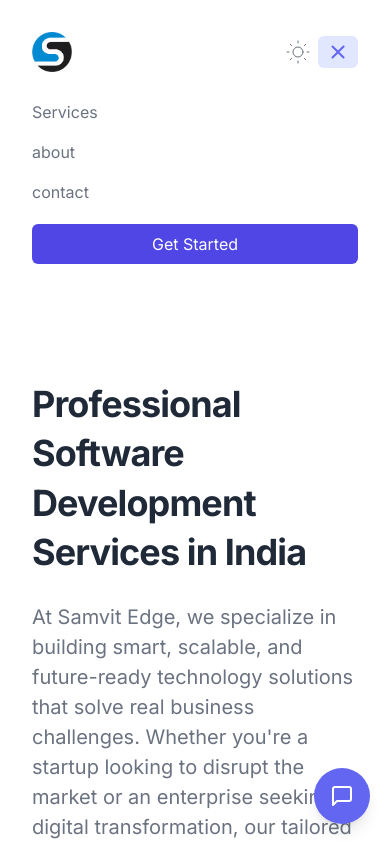
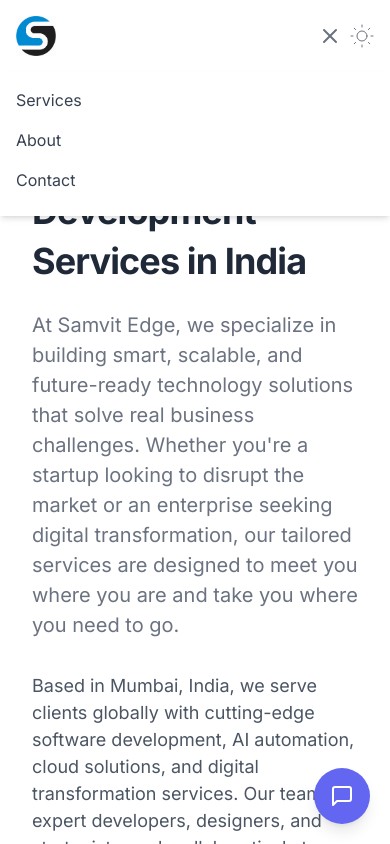
Before and after one commit to samvitedge/portfolio, a Next.js app: page /services in a window 390 px wide. Both pictures are taken after a click on the button 338 px from the left and 51 px from the top of the page. Shown: the top 844 px of the page. Built offline with nearby package versions, Linux system fonts and the light colour scheme.

Commit message:
fixed navbar

```diff
--- a/src/app/layout.tsx
+++ b/src/app/layout.tsx
@@ -25,7 +25,7 @@
       <body className={inter.className}>
         <ThemeProvider attribute="class">
           <Navbar />
-          <div>{children}</div>
+          <div className="pt-6" >{children}</div>
           <Footer />
           <PopupWidget />
         </ThemeProvider>
--- a/src/components/Benefits.tsx
+++ b/src/components/Benefits.tsx
@@ -19,7 +19,7 @@
 export const Benefits = (props: Readonly<BenefitsProps>) => {
   const { data } = props;
   return (
-      <Container className="flex flex-wrap mb-20 lg:gap-10 lg:flex-nowrap ">
+      <div className="flex flex-wrap mb-20 lg:gap-10 lg:flex-nowrap ">
         <div
           className={`flex items-center justify-center w-full lg:w-1/2 ${
             props.imgPos === "right" ? "lg:order-1" : ""
@@ -61,7 +61,7 @@
             </div>
           </div>
         </div>
-      </Container>
+      </div>
   );
 };
 
--- a/src/components/Cta.tsx
+++ b/src/components/Cta.tsx
@@ -1,9 +1,8 @@
 import React from "react";
-import { Container } from "@/components/Container";
 
 export const Cta = () => {
   return (
-    <Container>
+    <div>
       <div className="flex flex-wrap items-center justify-between w-full max-w-screen-xl gap-5 mx-auto text-white bg-indigo-600 px-7 py-7 lg:px-12 lg:py-12 lg:flex-nowrap rounded-xl">
         <div className="flex-grow text-center lg:text-left">
           <h2 className="text-2xl font-medium lg:text-3xl">
@@ -22,6 +21,6 @@
           </a>
         </div>
       </div>
-    </Container>
+    </div>
   );
 };
--- a/src/components/Faq.tsx
+++ b/src/components/Faq.tsx
@@ -1,13 +1,12 @@
 "use client";
 import React from "react";
-import { Container } from "@/components/Container";
 import { Disclosure, DisclosureButton, DisclosurePanel } from "@headlessui/react";
 import { ChevronUp } from "lucide-react";
 import { FAQData } from "@/types";
 
 export const Faq = ({faqdata}: { faqdata: FAQData }) => {
   return (
-    <Container className="!p-0">
+    <div className="!p-0">
       <div className="w-full max-w-2xl p-2 mx-auto rounded-2xl">
         {faqdata.map((item, index) => (
           <div key={item.question} className="mb-5">
@@ -30,6 +29,6 @@
           </div>
         ))}
       </div>
-    </Container>
+    </div>
   );
 }
--- a/src/components/Hero.tsx
+++ b/src/components/Hero.tsx
@@ -5,7 +5,7 @@
 export const Hero = () => {
   return (
     <>
-      <div className="flex flex-wrap mb-8 ">
+      <div className="flex flex-wrap mb-8 pt-8">
         <div className="flex items-center w-full lg:w-1/2">
           <div className="max-w-2xl mb-8">
             <h1 className="text-4xl font-bold leading-snug tracking-tight text-gray-800 lg:text-4xl lg:leading-tight xl:text-6xl xl:leading-tight dark:text-white">
--- a/src/components/Navbar.tsx
+++ b/src/components/Navbar.tsx
@@ -1,105 +1,77 @@
+
+
+
 "use client";
 import Link from "next/link";
 import ThemeChanger from "./DarkSwitch";
-import Image from "next/image"
-import { Disclosure } from "@headlessui/react";
+import Image from "next/image";
+import { Disclosure, Transition } from "@headlessui/react";
+import { MenuIcon, XIcon } from "lucide-react";
+
 
 export const Navbar = () => {
   const navigation = [
     { text: "Services", href: "/services" },
-    { text: "about", href: "/about" },
-    { text: "contact", href: "/contact" },
+    { text: "About", href: "/about" },
+    { text: "Contact", href: "/contact" },
   ];
 
   return (
-    <div className="w-full">
-      <nav className="container relative flex flex-wrap items-center justify-between p-8 mx-auto lg:justify-between xl:px-1">
-        {/* Logo  */}
-        <Link href="/">
-          <span className="flex items-center space-x-3 text-2xl font-medium text-indigo-500 dark:text-gray-100">
-            <span>
-              <Image
-                src="/img/logoo.png"
-                width="40"
-                alt="N"
-                height="40"
-                className="w-10"
-              />
-            </span>
-            <img
-              width={200}
-              src="/img/name.PNG"
-              className="hidden md:block"
-              alt="Logo Text"
-            />
-          </span>
-        </Link>
+    <Disclosure as="nav" className="bg-white dark:bg-gray-900 fixed w-full z-50 shadow">
+      {({ open, close }) => (
+        <>
+          <div className="container mx-auto px-4 py-4 flex items-center justify-between">
+            {/* Logo */}
+            <Link href="/" className="flex items-center space-x-3 text-2xl font-medium text-indigo-500 dark:text-gray-100">
+              <Image src="/img/logoo.png" width={40} height={40} alt="Logo" />
+              <img src="/img/name.PNG" width={200} alt="Logo Text" className="hidden md:block" />
+            </Link>
 
-        {/* get started  */}
-        <div className="gap-3 nav__item mr-2 lg:flex ml-auto lg:ml-0 lg:order-2">
-          <ThemeChanger />
-          {/* <div className="hidden mr-3 lg:flex nav__item">
-              <Link href="/" className="px-6 py-2 text-white bg-indigo-600 rounded-md md:ml-5">
-                Get Started
-              </Link>
-            </div> */}
-        </div>
+            {/* Desktop nav */}
+            <div className="hidden lg:flex space-x-8 items-center">
+              {navigation.map((item) => (
+                <Link key={item.text} href={item.href} className="text-gray-700 dark:text-gray-200 hover:text-indigo-500 transition">
+                  {item.text}
+                </Link>
+              ))}
+              <ThemeChanger />
+            </div>
 
-        <Disclosure>
-          {({ open }) => (
-            <>
-              <Disclosure.Button
-                aria-label="Toggle Menu"
-                className="px-2 py-1 text-gray-500 rounded-md lg:hidden hover:text-indigo-500 focus:text-indigo-500 focus:bg-indigo-100 focus:outline-none dark:text-gray-300 dark:focus:bg-trueGray-700">
-                <svg
-                  className="w-6 h-6 fill-current"
-                  xmlns="http://www.w3.org/2000/svg"
-                  viewBox="0 0 24 24">
-                  {open && (
-                    <path
-                      fillRule="evenodd"
-                      clipRule="evenodd"
-                      d="M18.278 16.864a1 1 0 0 1-1.414 1.414l-4.829-4.828-4.828 4.828a1 1 0 0 1-1.414-1.414l4.828-4.829-4.828-4.828a1 1 0 0 1 1.414-1.414l4.829 4.828 4.828-4.828a1 1 0 1 1 1.414 1.414l-4.828 4.829 4.828 4.828z"
-                    />
-                  )}
-                  {!open && (
-                    <path
-                      fillRule="evenodd"
-                      d="M4 5h16a1 1 0 0 1 0 2H4a1 1 0 1 1 0-2zm0 6h16a1 1 0 0 1 0 2H4a1 1 0 0 1 0-2zm0 6h16a1 1 0 0 1 0 2H4a1 1 0 0 1 0-2z"
-                    />
-                  )}
-                </svg>
+            {/* Mobile menu button */}
+            <div className="lg:hidden flex items-center">
+              <ThemeChanger />
+              <Disclosure.Button className="ml-2 inline-flex items-center justify-center p-2 rounded-md text-gray-500 dark:text-gray-300 hover:text-indigo-500 focus:outline-none">
+                {open ? <XIcon className="h-6 w-6" /> : <MenuIcon className="h-6 w-6" />}
               </Disclosure.Button>
+            </div>
+          </div>
 
-              <Disclosure.Panel className="flex flex-wrap w-full my-5 lg:hidden">
-                <>
-                  {navigation.map((item, index) => (
-                    <Link key={index} href={item.href} className="w-full px-4 py-2 -ml-4 text-gray-500 rounded-md dark:text-gray-300 hover:text-indigo-500 focus:text-indigo-500 focus:bg-indigo-100 dark:focus:bg-gray-800 focus:outline-none">
-                      {item.text}
-                    </Link>
-                  ))}
-                  <Link href="/" className="w-full px-6 py-2 mt-3 text-center text-white bg-indigo-600 rounded-md lg:ml-5">
-                    Get Started
+          {/* Mobile menu panel (absolute positioned) */}
+          <Transition
+            enter="transition duration-200 ease-out"
+            enterFrom="transform opacity-0 scale-95"
+            enterTo="transform opacity-100 scale-100"
+            leave="transition duration-100 ease-in"
+            leaveFrom="transform opacity-100 scale-100"
+            leaveTo="transform opacity-0 scale-95"
+          >
+            <Disclosure.Panel className="lg:hidden absolute top-full left-0 w-full bg-white dark:bg-gray-900 shadow-md">
+              <div className="px-4 pt-4 pb-6 space-y-4">
+                {navigation.map((item) => (
+                  <Link
+                    key={item.text}
+                    href={item.href}
+                    onClick={() => close()}
+                    className="block text-gray-700 dark:text-gray-200 hover:text-indigo-500 transition"
+                  >
+                    {item.text}
                   </Link>
-                </>
-              </Disclosure.Panel>
-            </>
-          )}
-        </Disclosure>
-
-        <div className="hidden text-center lg:flex lg:items-center">
-          <ul className="items-center justify-end flex-1 pt-6 list-none lg:pt-0 lg:flex">
-            {navigation.map((menu, index) => (
-              <li className="mr-3 nav__item" key={index}>
-                <Link href={menu.href} className="inline-block px-4 py-2 text-lg font-normal text-gray-800 no-underline rounded-md dark:text-gray-200 hover:text-indigo-500 focus:text-indigo-500 focus:bg-indigo-100 focus:outline-none dark:focus:bg-gray-800">
-                  {menu.text}
-                </Link>
-              </li>
-            ))}
-          </ul>
-        </div>
-
-      </nav>
-    </div>
+                ))}
+              </div>
+            </Disclosure.Panel>
+          </Transition>
+        </>
+      )}
+    </Disclosure>
   );
-}
+};
--- a/src/components/SectionTitle.tsx
+++ b/src/components/SectionTitle.tsx
@@ -10,7 +10,7 @@
 
 export const SectionTitle = (props: Readonly<SectionTitleProps>) => {
   return (
-    <Container
+    <div
       className={`flex w-full flex-col mt-4 ${
         props.align === "left" ? "" : "items-center justify-center text-center"
       }`}>
@@ -31,6 +31,6 @@
           {props.children}
         </p>
       )}
-    </Container>
+    </div>
   );
 }
```
